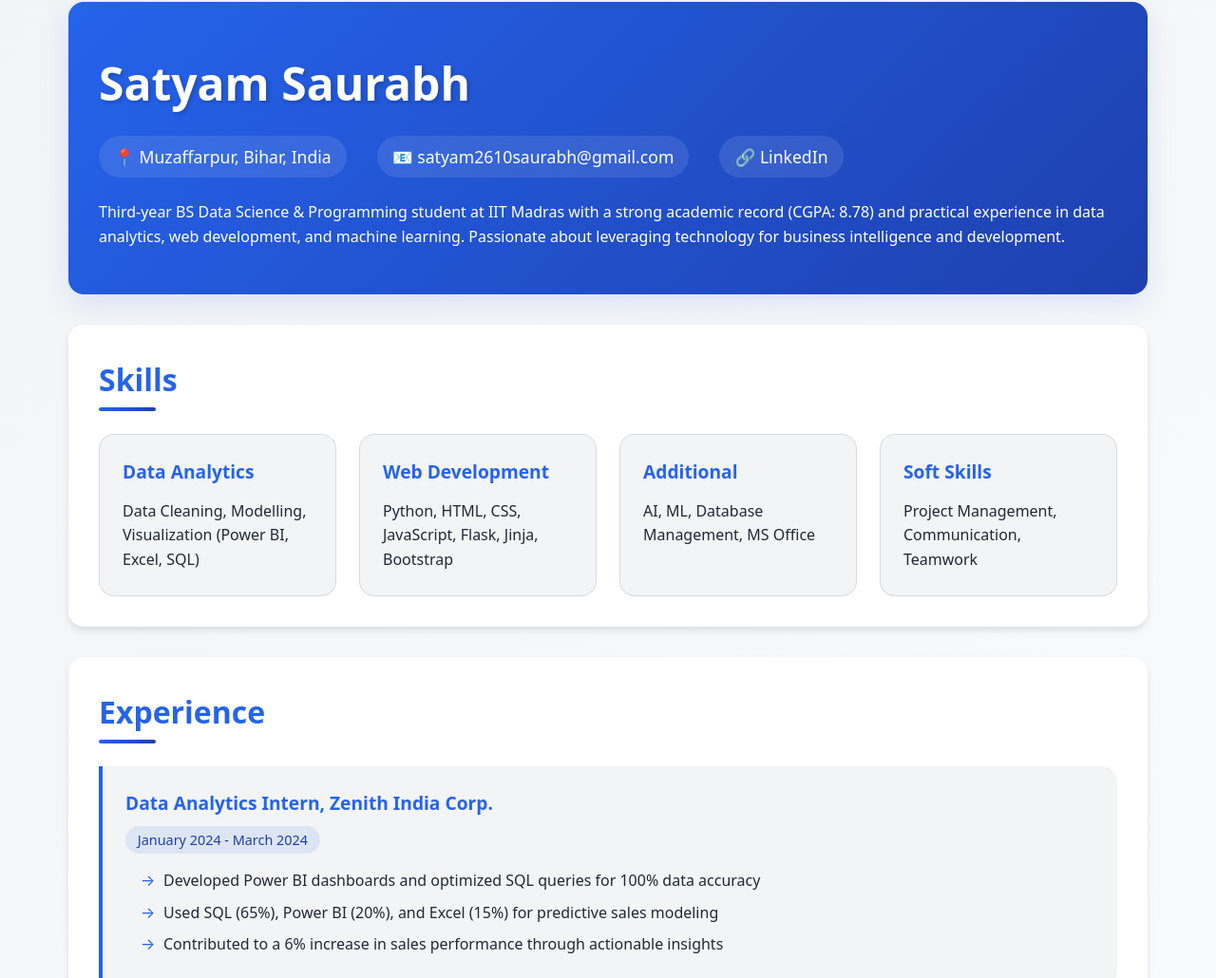
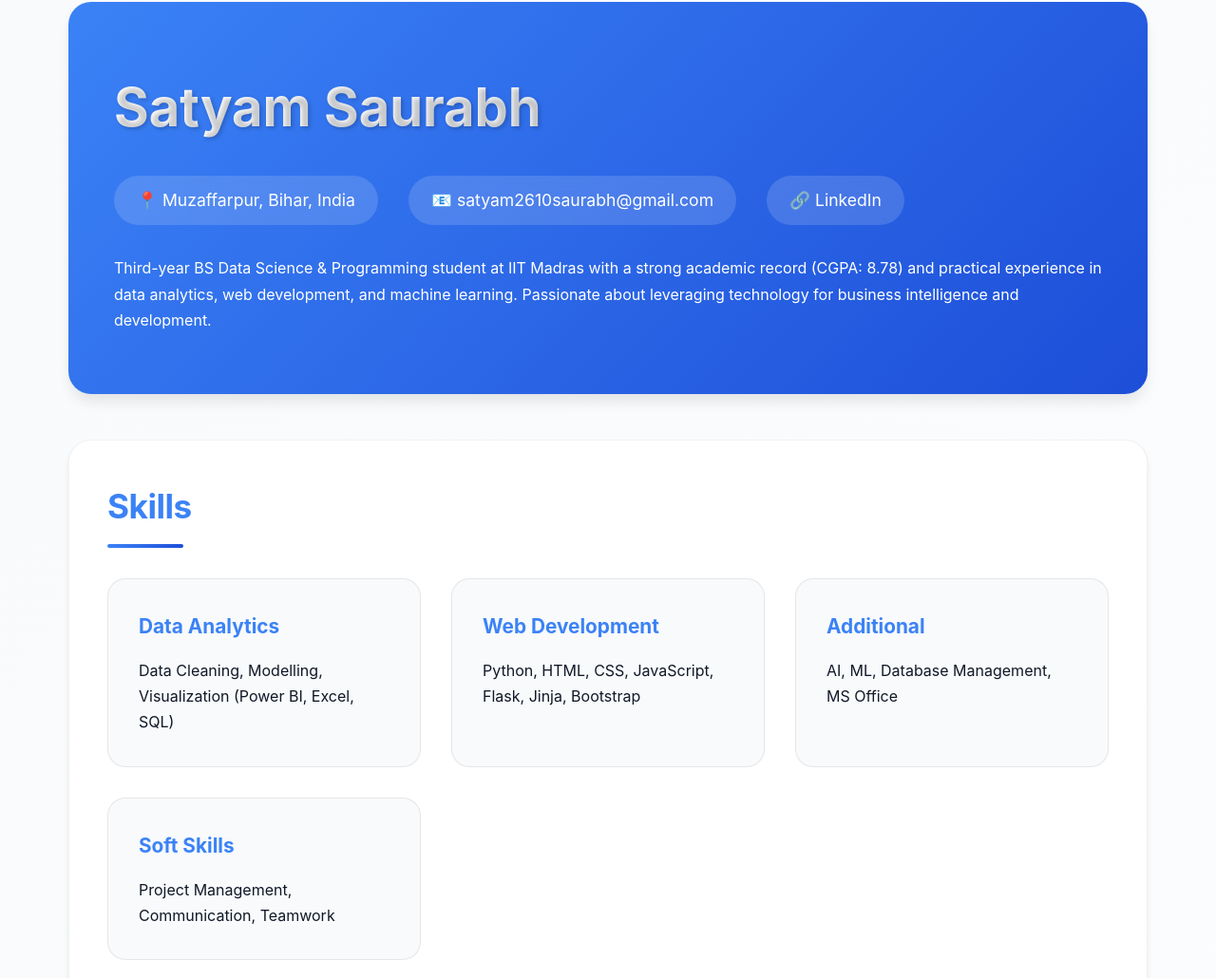
Before and after one commit to i-satyamsaurabh/My-Portfolio, a plain HTML site: page index.html in a window 1280 px wide. Shown: the part 30-1060 px from the top of the page at 95% size. Drawn offline with Linux system fonts and the light colour scheme.

Commit message:
Update index.html

```diff
--- a/index.html
+++ b/index.html
@@ -6,44 +6,58 @@
     <title>Satyam Saurabh - Portfolio</title>
 <style>
    :root {
-            --primary-color: #2563eb;
-            --secondary-color: #1e40af;
-            --accent-color: #3b82f6;
-            --text-color: #1f2937;
-            --bg-light: #f3f4f6;
+    --primary-color: #3b82f6;
+    --secondary-color: #1d4ed8;
+    --accent-color: #60a5fa;
+    --text-color: #111827;
+    --bg-light: #f8fafc;
     --card-bg: #ffffff;
-            --gradient-start: #2563eb;
-            --gradient-end: #1e40af;
+    --success-color: #10b981;
+    --warning-color: #f59e0b;
+    --error-color: #ef4444;
+    --gradient-start: #3b82f6;
+    --gradient-end: #1d4ed8;
+    --shadow-sm: 0 1px 2px 0 rgb(0 0 0 / 0.05);
+    --shadow-md: 0 4px 6px -1px rgb(0 0 0 / 0.1);
+    --shadow-lg: 0 10px 15px -3px rgb(0 0 0 / 0.1);
 }
 
 * {
     margin: 0;
     padding: 0;
     box-sizing: border-box;
-            font-family: system-ui, -apple-system, sans-serif;
+    font-family: 'Inter', system-ui, -apple-system, sans-serif;
 }
 
 body {
-            line-height: 1.6;
+    line-height: 1.7;
     color: var(--text-color);
     background: linear-gradient(135deg, var(--bg-light) 0%, #ffffff 100%);
     min-height: 100vh;
+    font-size: 16px;
 }
 
 .container {
     max-width: 1200px;
     margin: 0 auto;
     padding: 2rem;
+    animation: fadeIn 0.5s ease-out;
+}
+
+@keyframes fadeIn {
+    from { opacity: 0; transform: translateY(20px); }
+    to { opacity: 1; transform: translateY(0); }
 }
 
 header {
     background: linear-gradient(135deg, var(--gradient-start) 0%, var(--gradient-end) 100%);
-            padding: 3rem 2rem;
-            border-radius: 1rem;
-            box-shadow: 0 8px 32px rgba(37, 99, 235, 0.15);
-            margin-bottom: 2rem;
+    padding: 4rem 3rem;
+    border-radius: 1.5rem;
+    box-shadow: var(--shadow-lg);
+    margin-bottom: 3rem;
     position: relative;
     overflow: hidden;
+    backdrop-filter: blur(10px);
 }
 
 header::before {
@@ -56,6 +70,13 @@
     background: url('/api/placeholder/1200/400') center/cover;
     opacity: 0.1;
     z-index: 0;
+    animation: pulse 8s infinite;
+}
+
+@keyframes pulse {
+    0% { transform: scale(1); }
+    50% { transform: scale(1.02); }
+    100% { transform: scale(1); }
 }
 
 .header-content {
@@ -65,54 +86,68 @@
 }
 
 h1 {
-            font-size: 3rem;
-            margin-bottom: 1rem;
+    font-size: 3.5rem;
+    margin-bottom: 1.5rem;
     text-shadow: 2px 2px 4px rgba(0, 0, 0, 0.2);
+    background: linear-gradient(to right, #ffffff, #e2e8f0);
+    -webkit-background-clip: text;
+    -webkit-text-fill-color: transparent;
+    animation: slideIn 0.5s ease-out;
+}
+
+@keyframes slideIn {
+    from { transform: translateX(-50px); opacity: 0; }
+    to { transform: translateX(0); opacity: 1; }
 }
 
 .contact-info {
     display: flex;
     gap: 2rem;
     flex-wrap: wrap;
-            margin-bottom: 1.5rem;
+    margin-bottom: 2rem;
     font-size: 1.1rem;
 }
 
 .contact-info span {
     display: flex;
     align-items: center;
-            gap: 0.5rem;
-            padding: 0.5rem 1rem;
-            background: rgba(255, 255, 255, 0.1);
+    gap: 0.8rem;
+    padding: 0.7rem 1.5rem;
+    background: rgba(255, 255, 255, 0.15);
     border-radius: 2rem;
     backdrop-filter: blur(10px);
-            transition: transform 0.3s ease;
+    transition: all 0.3s ease;
+    cursor: pointer;
 }
 
 .contact-info span:hover {
-            transform: translateY(-2px);
+    transform: translateY(-3px);
+    background: rgba(255, 255, 255, 0.25);
+    box-shadow: 0 10px 20px rgba(0, 0, 0, 0.1);
 }
 
 section {
     background: var(--card-bg);
-            padding: 2rem;
-            border-radius: 1rem;
-            margin-bottom: 2rem;
-            box-shadow: 0 4px 6px rgba(0, 0, 0, 0.1);
-            transition: transform 0.3s ease, box-shadow 0.3s ease;
+    padding: 2.5rem;
+    border-radius: 1.5rem;
+    margin-bottom: 2.5rem;
+    box-shadow: var(--shadow-md);
+    transition: all 0.4s cubic-bezier(0.4, 0, 0.2, 1);
+    border: 1px solid rgba(0, 0, 0, 0.05);
 }
 
 section:hover {
-            transform: translateY(-5px);
-            box-shadow: 0 8px 24px rgba(0, 0, 0, 0.12);
+    transform: translateY(-8px);
+    box-shadow: var(--shadow-lg);
 }
 
 h2 {
     color: var(--primary-color);
-            margin-bottom: 1.5rem;
-            font-size: 2rem;
+    margin-bottom: 2rem;
+    font-size: 2.2rem;
     position: relative;
-            padding-bottom: 0.5rem;
+    padding-bottom: 0.8rem;
+    letter-spacing: -0.5px;
 }
 
 h2::after {
@@ -120,76 +155,108 @@
     position: absolute;
     bottom: 0;
     left: 0;
-            width: 60px;
+    width: 80px;
     height: 4px;
     background: linear-gradient(to right, var(--primary-color), var(--secondary-color));
     border-radius: 2px;
+    transition: width 0.3s ease;
+}
+
+section:hover h2::after {
+    width: 120px;
 }
 
 .skills-grid {
     display: grid;
-            grid-template-columns: repeat(auto-fit, minmax(250px, 1fr));
-            gap: 1.5rem;
-            margin-top: 1.5rem;
+    grid-template-columns: repeat(auto-fit, minmax(280px, 1fr));
+    gap: 2rem;
+    margin-top: 2rem;
 }
 
 .skill-category {
     background: var(--bg-light);
-            padding: 1.5rem;
-            border-radius: 1rem;
+    padding: 2rem;
+    border-radius: 1.2rem;
+    transition: all 0.3s ease;
+    border: 1px solid rgba(0, 0, 0, 0.08);
+    position: relative;
+    overflow: hidden;
+}
+
+.skill-category::before {
+    content: '';
+    position: absolute;
+    top: 0;
+    left: 0;
+    width: 100%;
+    height: 4px;
+    background: linear-gradient(to right, var(--primary-color), var(--secondary-color));
+    transform: scaleX(0);
+    transform-origin: left;
     transition: transform 0.3s ease;
-            border: 1px solid rgba(0, 0, 0, 0.1);
 }
 
 .skill-category:hover {
-            transform: scale(1.02);
+    transform: translateY(-5px) scale(1.02);
+    box-shadow: var(--shadow-lg);
+}
+
+.skill-category:hover::before {
+    transform: scaleX(1);
 }
 
 .skill-category h3 {
     color: var(--primary-color);
-            margin-bottom: 0.8rem;
-            font-size: 1.2rem;
+    margin-bottom: 1rem;
+    font-size: 1.3rem;
+    display: flex;
+    align-items: center;
+    gap: 0.5rem;
 }
 
 .experience-item, .project-item {
-            padding: 1.5rem;
-            margin-bottom: 1.5rem;
+    padding: 2rem;
+    margin-bottom: 2rem;
     border-left: 4px solid var(--primary-color);
     background: var(--bg-light);
-            border-radius: 0 1rem 1rem 0;
-            transition: transform 0.3s ease;
+    border-radius: 0 1.2rem 1.2rem 0;
+    transition: all 0.3s ease;
+    position: relative;
 }
 
 .experience-item:hover, .project-item:hover {
-            transform: translateX(10px);
+    transform: translateX(15px);
+    box-shadow: var(--shadow-md);
 }
 
 .experience-title, .project-title {
     color: var(--primary-color);
     font-weight: 600;
-            font-size: 1.2rem;
-            margin-bottom: 0.5rem;
+    font-size: 1.4rem;
+    margin-bottom: 0.8rem;
 }
 
 .experience-period {
     color: var(--secondary-color);
-            font-size: 0.9rem;
-            margin-bottom: 1rem;
+    font-size: 0.95rem;
+    margin-bottom: 1.2rem;
     display: inline-block;
-            padding: 0.2rem 0.8rem;
-            background: rgba(37, 99, 235, 0.1);
+    padding: 0.3rem 1rem;
+    background: rgba(59, 130, 246, 0.1);
     border-radius: 1rem;
+    font-weight: 500;
 }
 
 ul {
     list-style: none;
-            margin-left: 1rem;
+    margin-left: 1.2rem;
 }
 
 ul li {
     position: relative;
-            padding-left: 1.5rem;
-            margin-bottom: 0.5rem;
+    padding-left: 1.8rem;
+    margin-bottom: 0.8rem;
+    line-height: 1.6;
 }
 
 ul li::before {
@@ -197,98 +264,136 @@
     position: absolute;
     left: 0;
     color: var(--primary-color);
+    font-weight: bold;
+    transition: transform 0.2s ease;
+}
+
+ul li:hover::before {
+    transform: translateX(5px);
 }
 
 .education-item {
-            margin-bottom: 2rem;
-            padding: 1.5rem;
+    margin-bottom: 2.5rem;
+    padding: 2rem;
     background: var(--bg-light);
-            border-radius: 1rem;
-            transition: transform 0.3s ease;
+    border-radius: 1.2rem;
+    transition: all 0.3s ease;
+    border: 1px solid rgba(0, 0, 0, 0.08);
 }
 
 .education-item:hover {
-            transform: translateY(-5px);
+    transform: translateY(-8px);
+    box-shadow: var(--shadow-lg);
 }
 
 .education-title {
     font-weight: 600;
     color: var(--primary-color);
-            font-size: 1.2rem;
-            margin-bottom: 0.5rem;
+    font-size: 1.4rem;
+    margin-bottom: 0.8rem;
 }
 
 .achievements-grid {
     display: grid;
-            grid-template-columns: repeat(auto-fit, minmax(250px, 1fr));
-            gap: 1.5rem;
-            margin-top: 1.5rem;
+    grid-template-columns: repeat(auto-fit, minmax(280px, 1fr));
+    gap: 2rem;
+    margin-top: 2rem;
 }
 
 .achievement-item {
     background: var(--bg-light);
-            padding: 1.5rem;
-            border-radius: 1rem;
-            transition: transform 0.3s ease;
-            border: 1px solid rgba(0, 0, 0, 0.1);
+    padding: 2rem;
+    border-radius: 1.2rem;
+    transition: all 0.3s ease;
+    border: 1px solid rgba(0, 0, 0, 0.08);
+    display: flex;
+    align-items: center;
+    gap: 1rem;
 }
 
 .achievement-item:hover {
     transform: scale(1.05);
+    box-shadow: var(--shadow-lg);
 }
 
 .languages-list {
     display: grid;
-            grid-template-columns: repeat(auto-fit, minmax(200px, 1fr));
-            gap: 1.5rem;
-            margin-top: 1.5rem;
+    grid-template-columns: repeat(auto-fit, minmax(250px, 1fr));
+    gap: 2rem;
+    margin-top: 2rem;
 }
 
 .languages-list div {
-            padding: 1.5rem;
+    padding: 2rem;
     background: var(--bg-light);
-            border-radius: 1rem;
-            transition: transform 0.3s ease;
+    border-radius: 1.2rem;
+    transition: all 0.3s ease;
+    border: 1px solid rgba(0, 0, 0, 0.08);
 }
 
 .languages-list div:hover {
-            transform: translateY(-5px);
+    transform: translateY(-8px);
+    box-shadow: var(--shadow-lg);
 }
 
 @media (max-width: 768px) {
     .container {
-                padding: 1rem;
+        padding: 1.5rem;
     }
 
     header {
-                padding: 2rem 1.5rem;
+        padding: 2.5rem 2rem;
     }
 
     h1 {
-                font-size: 2.2rem;
+        font-size: 2.5rem;
     }
 
     .contact-info {
         flex-direction: column;
-                gap: 0.8rem;
+        gap: 1rem;
     }
 
     .skills-grid, .achievements-grid {
         grid-template-columns: 1fr;
+        gap: 1.5rem;
     }
 
     section {
-                padding: 1.5rem;
+        padding: 2rem;
     }
 
     .experience-item, .project-item {
-                padding: 1rem;
+        padding: 1.5rem;
     }
 }
 
 @media (prefers-reduced-motion: reduce) {
     * {
+        animation: none !important;
         transition: none !important;
+    }
+}
+
+@media (prefers-color-scheme: dark) {
+    :root {
+        --text-color: #f3f4f6;
+        --bg-light: #1f2937;
+        --card-bg: #111827;
+    }
+
+    body {
+        background: linear-gradient(135deg, #111827 0%, #1f2937 100%);
+    }
+
+    .skill-category,
+    .experience-item,
+    .project-item,
+    .education-item,
+    .achievement-item,
+    .languages-list div {
+        background: rgba(31, 41, 55, 0.5);
+        border-color: rgba(255, 255, 255, 0.1);
     }
 }
 </style>
```
Lines whose indentation alone changed are shown as unchanged.
